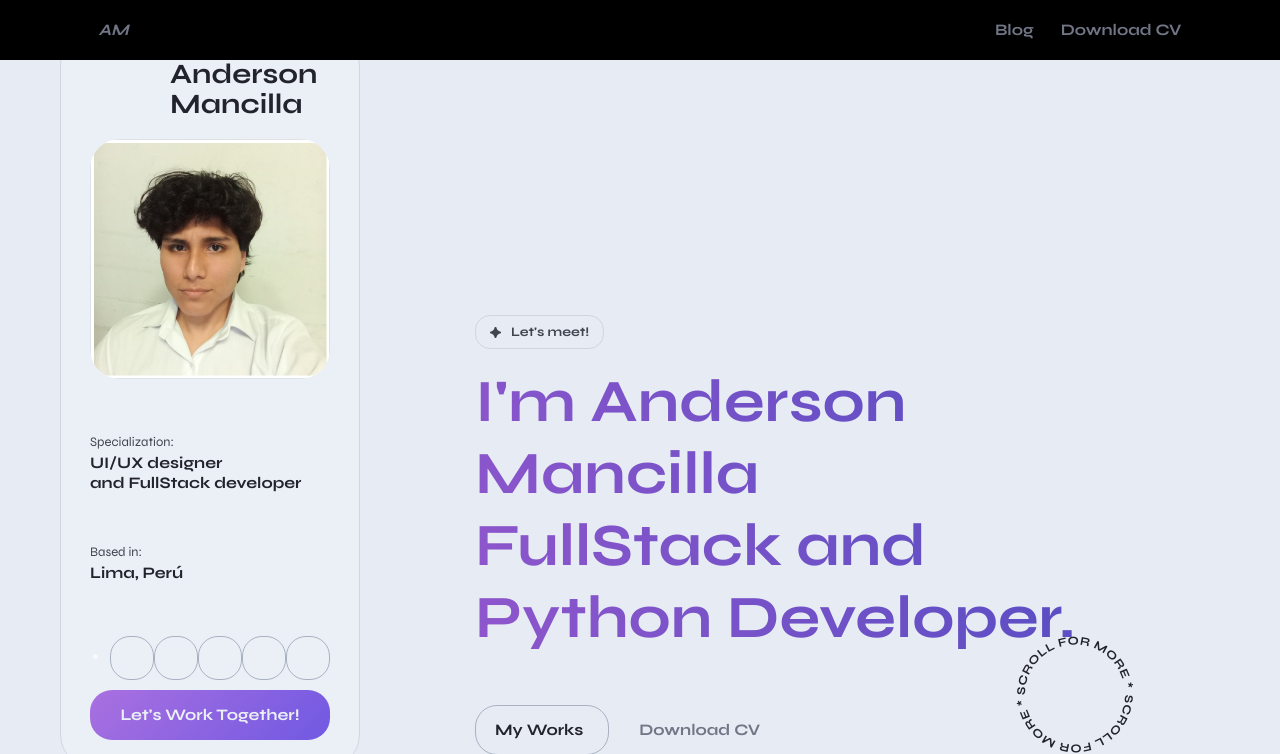
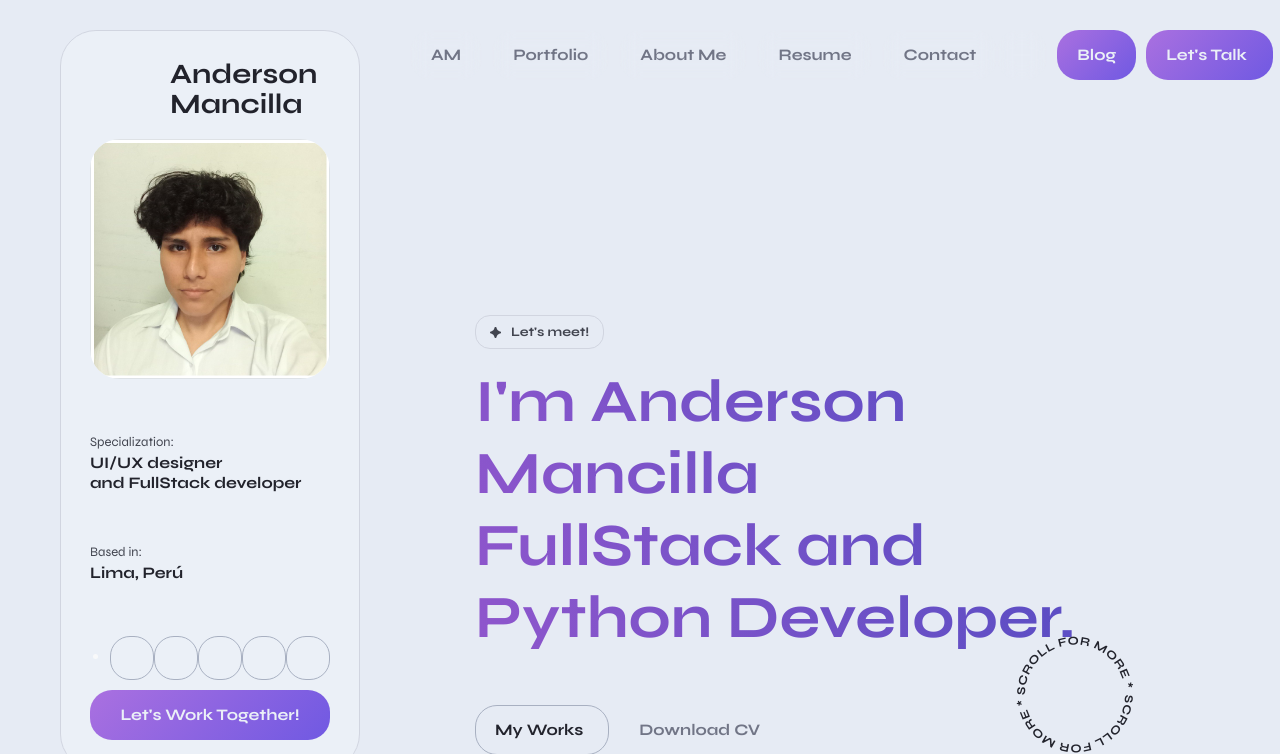
Before and after one commit to adrs1166ma/Portfolio, a Django app: page / in a window 1280 px wide. Shown: the top 754 px of the page. Run offline with Django 5.2, Linux system fonts and the light colour scheme; data that the repository does not hold is empty; parts of the project's set-up code (start-up, migrations or seed data) failed here and were passed over.

Commit message:
problema de header en layout resuelto, favicon agregado

```diff
--- a/portfolio/templates/home.html
+++ b/portfolio/templates/home.html
@@ -13,7 +13,7 @@
             {% include 'partials/introSection.html' %}
             <!-- Intro Section End -->
 
-            <!-- Portfolio Section Start FALTA ❌❌❌-->
+            <!-- Portfolio Section Start FALTA ICON❌❌❌-->
             <section id="portfolio" class="inner inner-first portfolio">
 
                 <!-- Content Block - H2 Section Title Start -->
@@ -39,7 +39,8 @@
                     {% for project in projects %}
                         <figure class="col-12 col-md-6 gallery__item grid-item animate-card-2" itemprop="associatedMedia" itemscope itemtype="http://schema.org/ImageObject">
                             <a href="{{project.image.url}}" data-image="{{project.image.url}}" class="gallery__link" itemprop="contentUrl" data-size="1400x1400">
-                                <img src="{{project.image.url}}" class="gallery__image" itemprop="thumbnail" alt="{{project.description}}">
+                                <img src="{{project.image.url}}"  itemprop="thumbnail" alt="{{project.description}}">
+                                <!-- class="gallery__image" -->
                             </a>
                             <figcaption class="gallery__descr" itemprop="caption description">
                             <h5>{{project.title}}</h5>
--- a/portfolio/templates/layout.html
+++ b/portfolio/templates/layout.html
@@ -5,7 +5,12 @@
 <head>
     <meta charset="UTF-8">
     <meta name="viewport" content="width=device-width, initial-scale=1.0">
-    <title>Django Portfolio</title>
+    <title>Anderson - Personal Portfolio & Resume</title>
+
+    <!-- Template Favicon & Icons Start -->
+    <link rel="icon" href="{% static 'img/favicon/icon.svg' %}" type="image/svg+xml">
+    <!-- Template Favicon & Icons End -->
+
     <link href="https://cdn.jsdelivr.net/npm/bootstrap@5.3.3/dist/css/bootstrap.min.css" rel="stylesheet" integrity="sha384-QWTKZyjpPEjISv5WaRU9OFeRpok6YctnYmDr5pNlyT2bRjXh0JMhjY6hW+ALEwIH" crossorigin="anonymous">
     <link rel="stylesheet" href="{% static 'main.css' %}">
 
--- a/portfolio/templates/partials/navbar.html
+++ b/portfolio/templates/partials/navbar.html
@@ -1,29 +1,60 @@
 {% load static %}
 
+
 <!-- Header Start -->
-<nav class="navbar fixed-top navbar-expand-lg navbar-dark bg-black">
-  <div class="container">
-    <a class="menu__link btn navbar-brand fw-bold fst-italic" href="/">AM</a>
+<header id="header" class="header d-flex justify-content-between">
 
-    <button class="navbar-toggler" type="button" data-bs-toggle="collapse" data-bs-target="#navbarNav" aria-controls="navbarNav" aria-expanded="false" aria-label="Toggle navigation">
-      <span class="navbar-toggler-icon"></span>
-    </button>
+  <!-- Navigation Menu Start -->
+  <div class="header__navigation">
+    <nav id="menu" class="menu">
+      <ul class="menu__list d-flex justify-content-start">
+        <li class="menu__item">
+          <a class="menu__link btn" href="/">
+            <span class="menu__caption">AM</span>
+            <i class="ph-bold ph-house-simple"></i>
+          </a>
+        </li>
+        <li class="menu__item">
+          <a class="menu__link btn" href="#portfolio">
+            <span class="menu__caption">Portfolio</span>
+            <i class="ph-bold ph-squares-four"></i>
+          </a>
+        </li>
+        <li class="menu__item">
+          <a class="menu__link btn" href="#about">
+            <span class="menu__caption">About Me</span>
+            <i class="ph-bold ph-user"></i>
+          </a>
+        </li>
+        <li class="menu__item">
+          <a class="menu__link btn" href="#resume">
+            <span class="menu__caption">Resume</span>
+            <i class="ph-bold ph-article"></i>
+          </a>
+        </li>
+        <li class="menu__item">
+          <a class="menu__link btn" href="#contact">
+            <span class="menu__caption">Contact</span>
+            <i class="ph-bold ph-envelope"></i>
+          </a>
+        </li>
+      </ul>
+    </nav>
+  </div>
+  <!-- Navigation Menu End -->
 
-    <div class="collapse navbar-collapse" id="navbarNav">
+  <!-- Header Controls Start -->
+  <div class="header__controls d-flex justify-content-end">
+    <button id="color-switcher" class="color-switcher header__switcher btn" type="button" role="switch" aria-label="light/dark mode" aria-checked="true"></button>
+    <a href="{% url 'blog:posts' %}" class="header__trigger btn">
+      <span class="trigger__caption">Blog</span>
+    </a>
+    <a id="notify-trigger" class="header__trigger btn" href="mailto:adrsma16@gmail.com?subject=Message%20from%20your%20site&body=Hola,%20me%20gustaría%20saber%20más%20sobre%20sus%20servicios.">
+      <span class="trigger__caption">Let's Talk</span>
+      <i class="ph-bold ph-chat-dots"></i>
+    </a>
+  </div>
+  <!-- Header Controls End -->
 
-      <ul class="navbar-nav ms-auto">
-        <li class="nav-item">
-          <a class="menu__link btn nav-link" href="{% url 'blog:posts' %}">Blog</a>
-        </li>
-        <li class="nav-item d-flex align-items-center">
-          <a
-          class="menu__link btn btn-primary btn-sm"
-          href="{% static 'portfolio/cv.pdf' %}"
-          target="_blank"
-          >Download CV</a>
-        </li>
-
-      </ul>
-    </div>
-  </div>
-</nav>
+</header>
+<!-- Header End -->
```
Also changed, not shown: portfolio/static/img/favicon/icon.svg (added).
